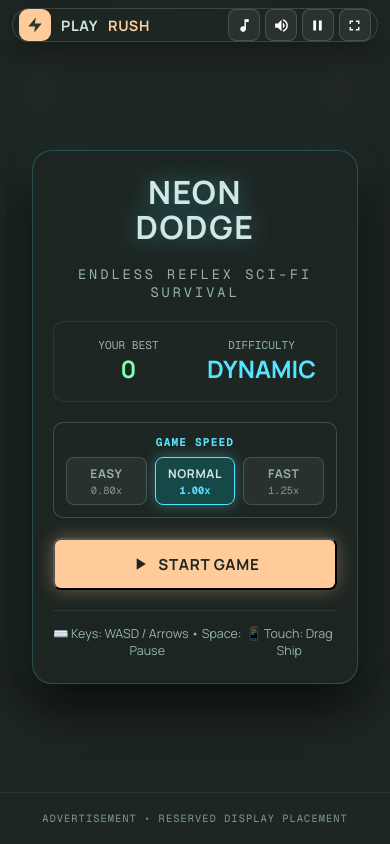
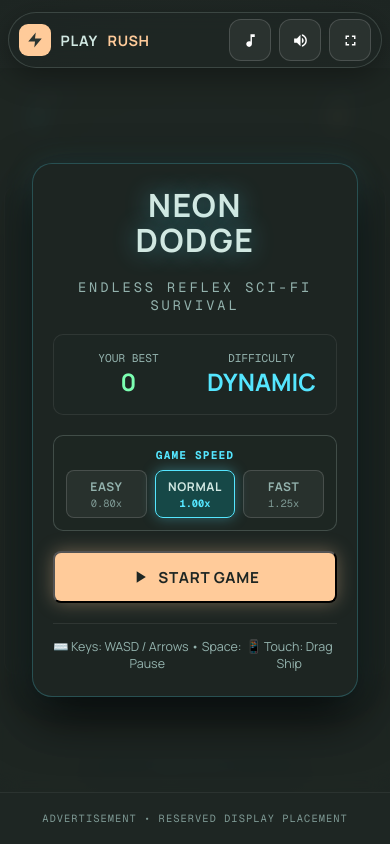
Before and after one commit to shawonkumar01/playrush, a plain HTML site: page games/neon-dodge.html in a window 390 px wide. Drawn offline with nearby package versions, Linux system fonts and the light colour scheme.

Commit message:
fix: neon dodge game navbar

```diff
--- a/games/neon-dodge.css
+++ b/games/neon-dodge.css
@@ -940,3 +940,37 @@ html, body {
     min-width: 32px;
   }
 }
+
+/* Mobile navbar — align with game card, compact buttons */
+@media (max-width: 768px) {
+  .arcade-header {
+    width: min(440px, calc(100vw - 1rem));
+    max-width: calc(100vw - 1rem);
+    margin-top: max(12px, env(safe-area-inset-top, 12px));
+    top: max(8px, env(safe-area-inset-top, 8px));
+    height: 56px;
+    padding: 8px 10px;
+    gap: 10px;
+    box-sizing: border-box;
+  }
+  .arcade-controls-top {
+    gap: 8px;
+  }
+  .arcade-btn-icon {
+    width: 42px;
+    height: 42px;
+    min-width: 42px;
+    border-radius: 12px;
+    display: inline-flex;
+    align-items: center;
+    justify-content: center;
+  }
+  .nd-hidden { display: none !important; }
+}
+@media (max-width: 360px) {
+  .arcade-brand-text, .arcade-brand .brand-text { display: none; }
+  .arcade-header {
+    width: min(400px, calc(100vw - 0.75rem));
+    padding: 8px;
+  }
+}
--- a/games/neon-dodge.js
+++ b/games/neon-dodge.js
@@ -403,6 +403,8 @@
       this.musicGain.gain.cancelScheduledValues(ctx.currentTime);
       this.musicGain.gain.setTargetAtTime(this.volume, ctx.currentTime, 0.08);
       this.isPlaying = true;
+      const pb = document.getElementById('btnHeaderPause');
+      if (pb) pb.classList.remove('nd-hidden');
       this.currentBeat = 0;
       this.nextNoteTime = ctx.currentTime + 0.1; // small delay for context to warm up
       this._startScheduler();
@@ -2144,6 +2146,12 @@
       });
     }
 
+    // Hide unsupported controls
+    const fsBtn = document.getElementById('btnHeaderFullscreen');
+    if (fsBtn && !document.fullscreenEnabled) fsBtn.classList.add('nd-hidden');
+    const pb = document.getElementById('btnHeaderPause');
+    if (pb) pb.classList.add('nd-hidden');
+
     // Fullscreen toggle
     const btnFullscreen = document.getElementById('btnHeaderFullscreen');
     if (btnFullscreen) {
```
